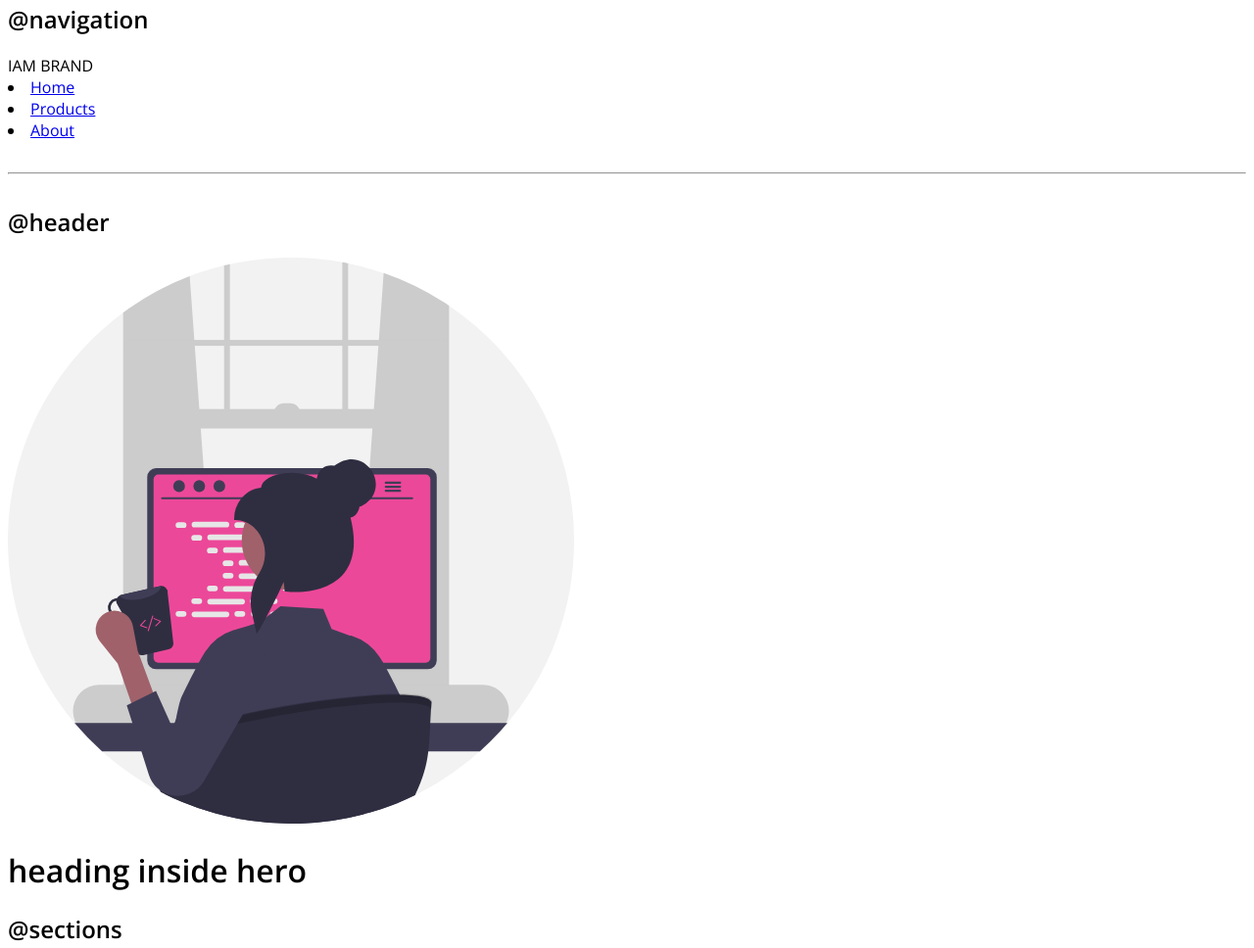
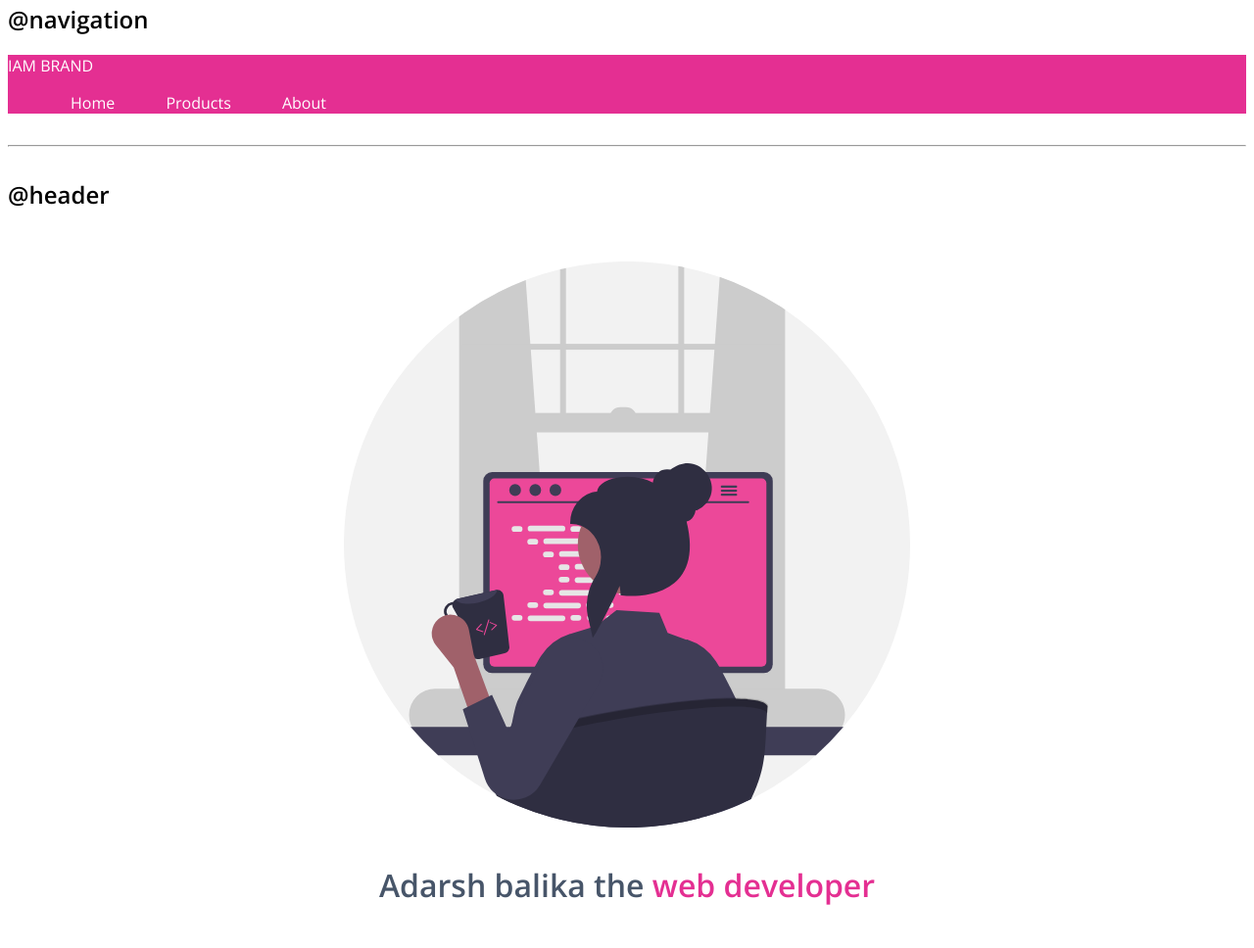
Before and after one commit to zaibunnissa/HTML-CSS-live-lesson, a plain HTML site: page index.html in a window 1280 px wide. Shown: the part 1358-2326 px from the top of the page at 98% size. Drawn offline with nearby package versions, Linux system fonts and the light colour scheme.

Commit message:
docs:updated header

```diff
--- a/index.html
+++ b/index.html
@@ -57,24 +57,27 @@
 
 <hr>
 <h2>@navigation</h2>
-<nav>
-<div>IAM BRAND</div>
-    <li>
-        <a href="/">Home</a>
+<nav class="navigation">
+<div class="nav-brand">IAM BRAND</div>
+<ul class="list non-bullet nav-pills">
+<li class="list-item-inline">
+        <a class="link" href="/">Home</a>
     </li>
-    <li>
-        <a href="/">Products</a>
+    <li class="list-item-inline">
+        <a class="link" href="/">Products</a>
     </li>
-    <li>
-        <a href="/">About</a>
+    <li class="list-item-inline">
+   <a class="link" href="/">About</a>
     </li>
+    </ul>
 </nav>
 <hr>
 <h2>@header</h2>
-<header>
-    <img src="images/header.svg"/>
-    <h1>heading inside hero</h1>
-</header>
+<header class="hero">
+    <img class="hero-img" src="images/header.svg"/>
+    <!--we can use this
+        <h1 class="hero-heading">Adarsh balika the <span style= color:var(--primary-color)>web developer </span></h1>-->
+    <h1 class="hero-heading">Adarsh balika the <span class="heading-inverted">web developer </span></h1> </header>
 
 <h2>@sections</h2>
 
--- a/style.css
+++ b/style.css
@@ -1,6 +1,7 @@
 @import url('https://fonts.googleapis.com/css2?family=Open+Sans:wght@400;600&display=swap');
 :root{
     --primary-color:#e42f92;
+    --darkgrey:#475569;
 }
 body {
     font-family: 'Open Sans',
@@ -41,3 +42,29 @@ color:white
     display:inline;
     padding:0rem 0.5rem;
 }
+
+/**navigation**/
+.navigation{
+    background-color: var(--primary-color);
+    color:white
+}
+.navigation .link{
+    color:white;
+}
+/**header**/
+.hero{
+ padding : 2rem;
+}
+.hero-img{
+    max-width: 350 px;
+     display : block ;
+    margin:auto;
+}
+.hero .hero-heading{
+    padding-top: 1rem;
+color: var(--darkgrey);
+text-align: center;
+}
+.hero .hero-heading .heading-inverted{
+    color: var(--primary-color);
+}
```
